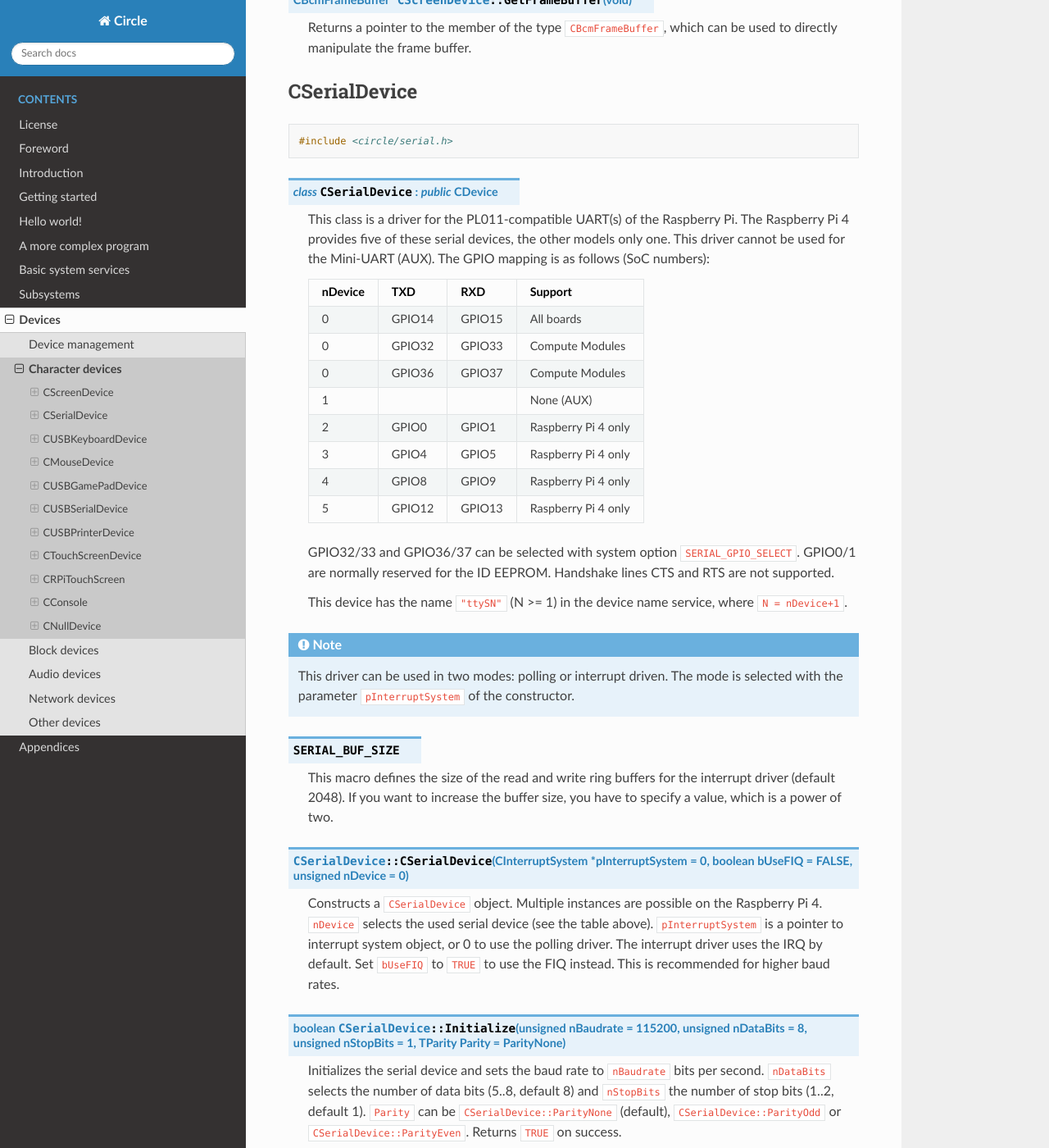
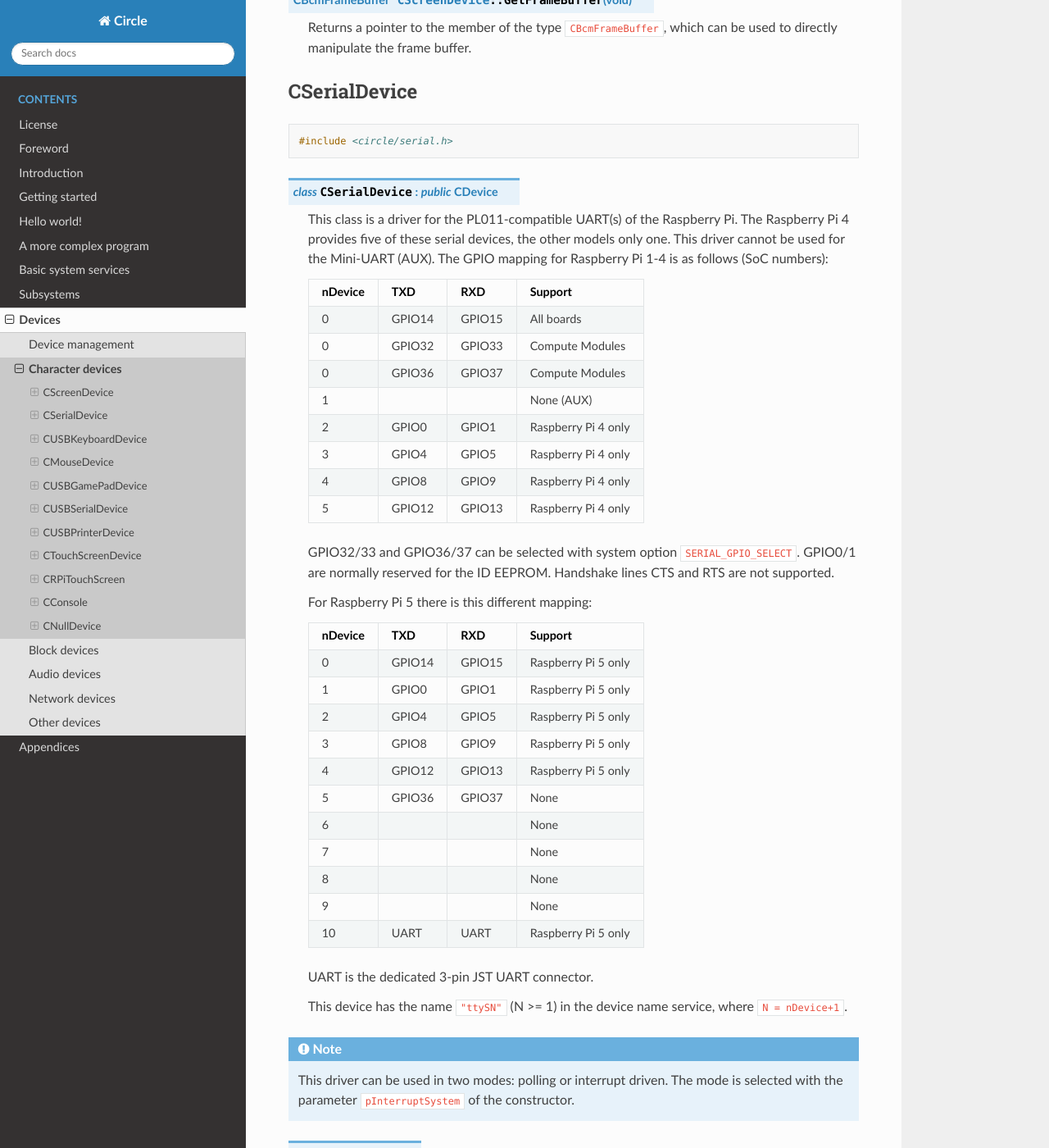
Before and after one commit to rsta2/circle-docs, a Sphinx documentation site: the page built from docs/devices/character-devices.rst, in a window 1280 px wide and 1400 px high, scrolled down 3507 px. Shown: the whole window at 82% size. Built offline with Sphinx 7.4.7 and the Read the Docs theme 2.0.0, drawn with Linux system fonts in a browser that asks for light colours; some of the changed text lies outside the part shown.

Commit message:
devices/character-devices: Update class CSerialDevice

```diff
--- a/docs/devices/character-devices.rst
+++ b/docs/devices/character-devices.rst
@@ -136,7 +136,7 @@ CSerialDevice
 
 .. cpp:class:: CSerialDevice : public CDevice
 
-	This class is a driver for the PL011-compatible UART(s) of the Raspberry Pi. The Raspberry Pi 4 provides five of these serial devices, the other models only one. This driver cannot be used for the Mini-UART (AUX). The GPIO mapping is as follows (SoC numbers):
+	This class is a driver for the PL011-compatible UART(s) of the Raspberry Pi. The Raspberry Pi 4 provides five of these serial devices, the other models only one. This driver cannot be used for the Mini-UART (AUX). The GPIO mapping for Raspberry Pi 1-4 is as follows (SoC numbers):
 
 	=======	=======	=======	===================
 	nDevice	TXD	RXD	Support
@@ -153,6 +153,26 @@ CSerialDevice
 
 	GPIO32/33 and GPIO36/37 can be selected with system option ``SERIAL_GPIO_SELECT``. GPIO0/1 are normally reserved for the ID EEPROM. Handshake lines CTS and RTS are not supported.
 
+	For Raspberry Pi 5 there is this different mapping:
+
+	=======	=======	=======	===================
+	nDevice	TXD	RXD	Support
+	=======	=======	=======	===================
+	0	GPIO14	GPIO15	Raspberry Pi 5 only
+	1	GPIO0	GPIO1	Raspberry Pi 5 only
+	2	GPIO4	GPIO5	Raspberry Pi 5 only
+	3	GPIO8	GPIO9	Raspberry Pi 5 only
+	4	GPIO12	GPIO13	Raspberry Pi 5 only
+	5	GPIO36	GPIO37	None
+	6			None
+	7			None
+	8			None
+	9			None
+	10	UART	UART	Raspberry Pi 5 only
+	=======	=======	=======	===================
+
+	UART is the dedicated 3-pin JST UART connector.
+
 	This device has the name ``"ttySN"`` (N >= 1) in the device name service, where ``N = nDevice+1``.
 
 .. note::
@@ -163,9 +183,13 @@ CSerialDevice
 
 	This macro defines the size of the read and write ring buffers for the interrupt driver (default 2048). If you want to increase the buffer size, you have to specify a value, which is a power of two.
 
-.. cpp:function:: CSerialDevice::CSerialDevice (CInterruptSystem *pInterruptSystem = 0, boolean bUseFIQ = FALSE, unsigned nDevice = 0)
+.. c:macro:: SERIAL_DEVICE_DEFAULT
 
-	Constructs a ``CSerialDevice`` object. Multiple instances are possible on the Raspberry Pi 4. ``nDevice`` selects the used serial device (see the table above). ``pInterruptSystem`` is a pointer to interrupt system object, or 0 to use the polling driver. The interrupt driver uses the IRQ by default. Set ``bUseFIQ`` to ``TRUE`` to use the FIQ instead. This is recommended for higher baud rates.
+	This macro defines the default serial device, if the ``nDevice`` parameter is not specified in the constructor. By default it has the value 0 on Raspberry Pi 1-4 and 10 on Raspberry Pi 5. You can re-define this macro in the file *Config.mk*, if you want to change this.
+
+.. cpp:function:: CSerialDevice::CSerialDevice (CInterruptSystem *pInterruptSystem = 0, boolean bUseFIQ = FALSE, unsigned nDevice = SERIAL_DEVICE_DEFAULT)
+
+	Constructs a ``CSerialDevice`` object. Multiple instances are possible on the Raspberry Pi 4. ``nDevice`` selects the used serial device (see the table above). ``pInterruptSystem`` is a pointer to interrupt system object, or 0 to use the polling driver. The interrupt driver uses the IRQ by default. Set ``bUseFIQ`` to ``TRUE`` to use the FIQ instead. This is recommended for higher baud rates. The parameter ``bUseFIQ`` is ignored on the Raspberry Pi 5.
 
 .. cpp:function:: boolean CSerialDevice::Initialize (unsigned nBaudrate = 115200, unsigned nDataBits = 8, unsigned nStopBits = 1, TParity Parity = ParityNone)
 
```
